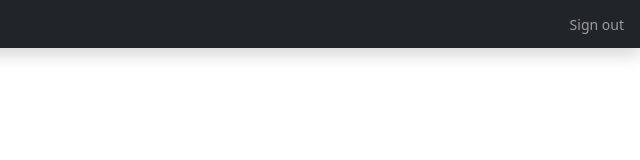
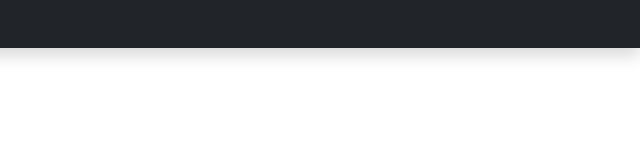
Before and after one commit to child-duckling/hmbhs-web-extension, a browser extension: page schoolloop/redesign/dashboard/class.html in a window 1280 px wide. Shown: the full height of the page, 640-1280 px from the left. Drawn offline with Linux system fonts and the light colour scheme.

Commit message:
Update class.html

```diff
--- a/schoolloop/redesign/dashboard/class.html
+++ b/schoolloop/redesign/dashboard/class.html
@@ -30,7 +30,7 @@
   </button>
         <div class="navbar-nav">
             <div class="nav-item text-nowrap">
-                <a class="nav-link px-3" href="" id="user">Sign out</a>
+                <a class="nav-link px-3" href="" id="user"></a>
             </div>
         </div>
     </header>
```
